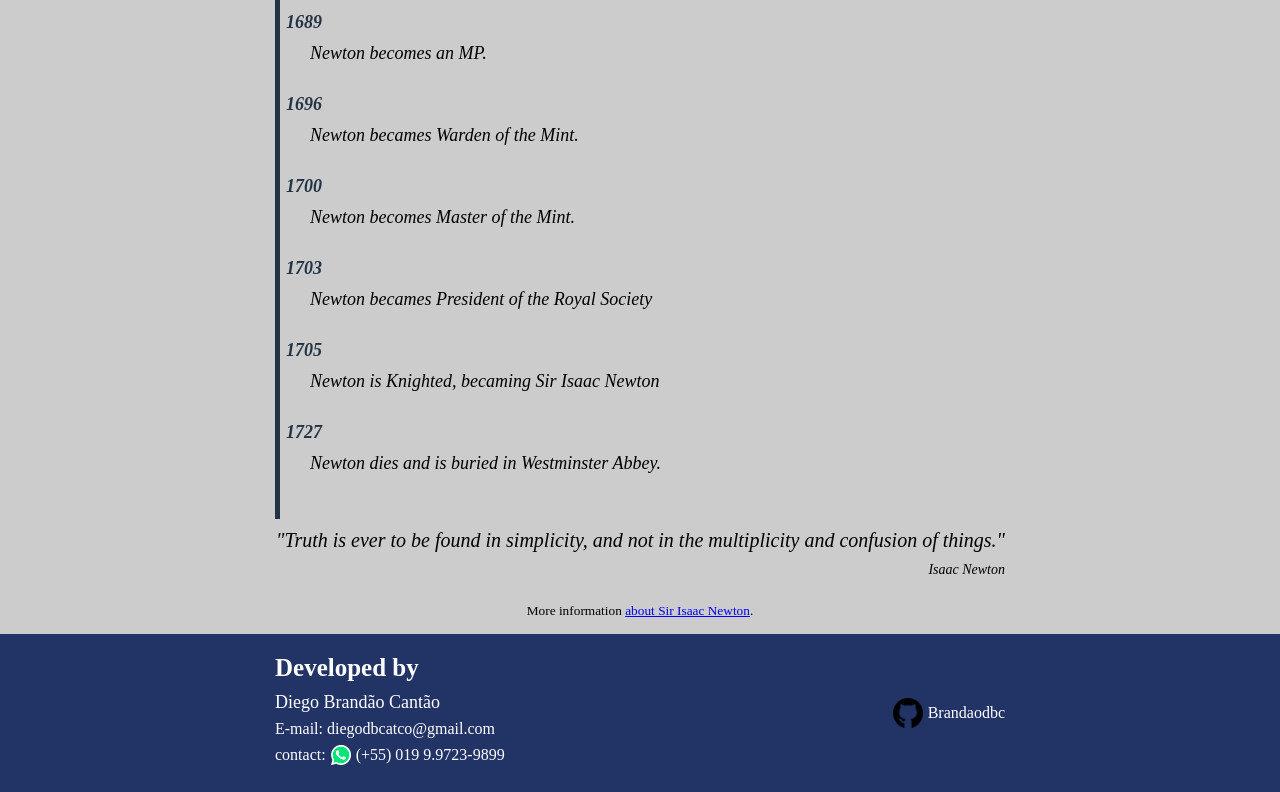
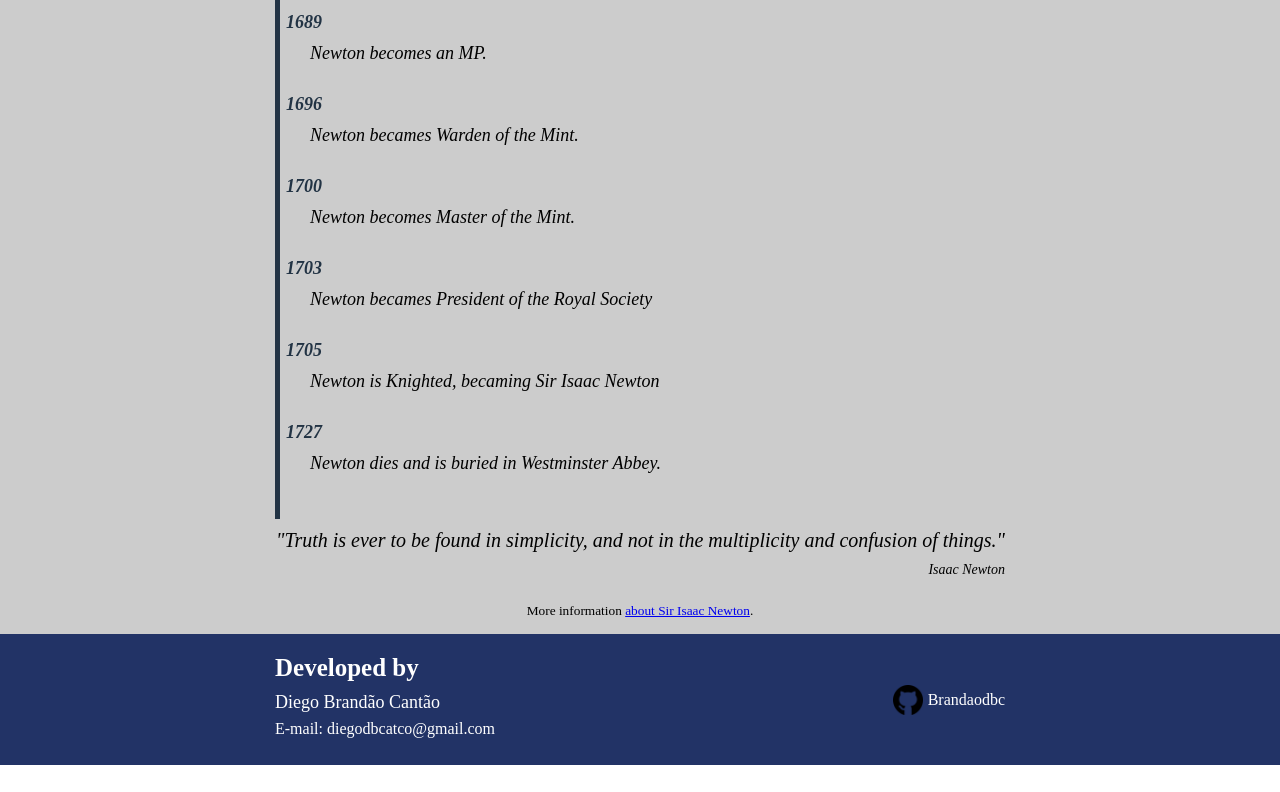
Before and after one commit to Brandaodbc/Tribute-to-Isaac-Newton, a plain HTML site: page index.html in a window 1280 px wide. Shown: the part 1467-2259 px from the top of the page. After the commit the page ends 2232 px from the top, so only its background shows below. Drawn offline with nearby package versions, Linux system fonts and the light colour scheme; a web font is replaced by a local one.

Commit message:
Contact changes

```diff
--- a/css/style.css
+++ b/css/style.css
@@ -168,15 +168,3 @@ figurecaption {
     width: 30px;
     margin-right: 5px;
 }
-
-.whatsapp {
-    display: flex;
-    flex-direction: row;
-    align-items: center;
-}
-
-.whatsapp img {
-    width: 30px;
-    padding-left: 5px;
-    padding-right: 5px;
-}
--- a/index.html
+++ b/index.html
@@ -94,7 +94,6 @@
                 <h2>Developed by</h2>
                 <p class="my_name">Diego Brandão Cantão</p>
                 <p class="my_email">E-mail: diegodbcatco@gmail.com</p>
-                <p class="whatsapp">contact: <img src="img/whats_logo.png" alt=""> (+55) 019 9.9723-9899</p>
 
             </div>
 
```
Also changed, not shown: img/linkedin_logo.png (added).
